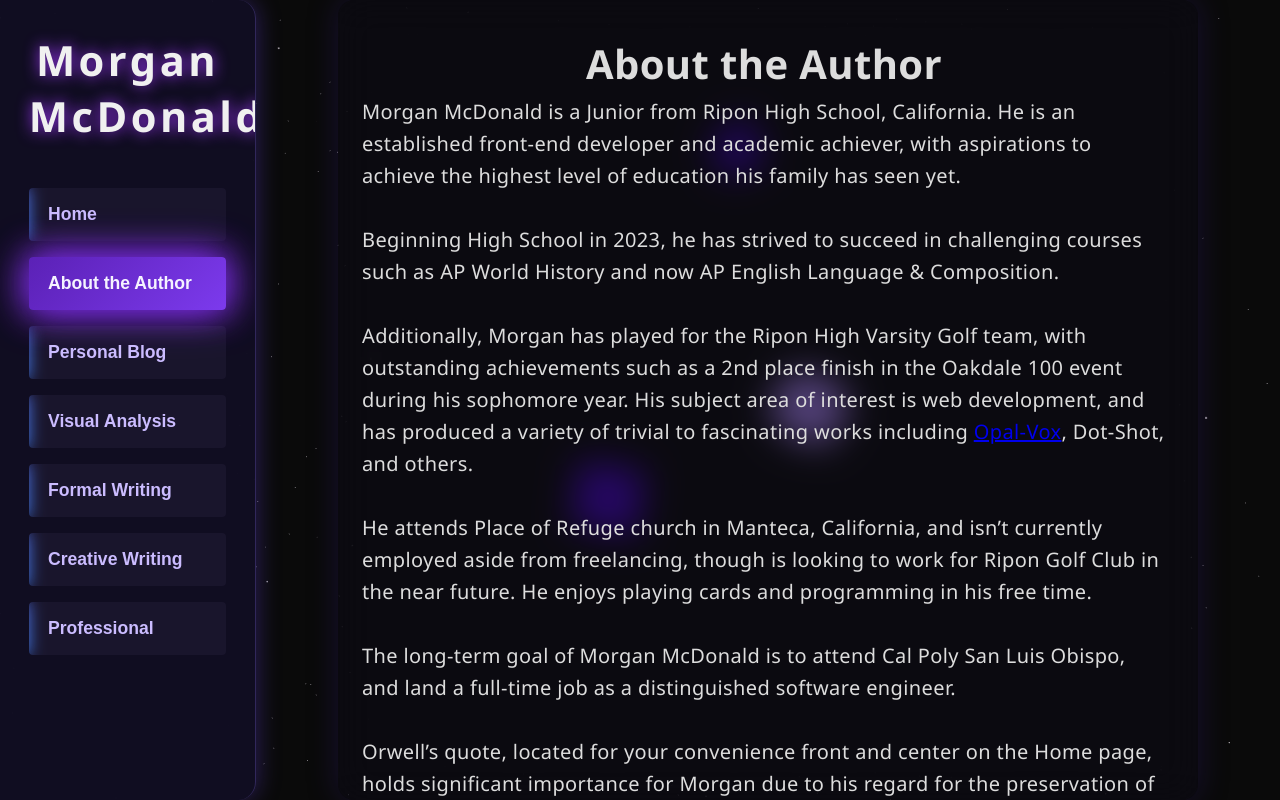
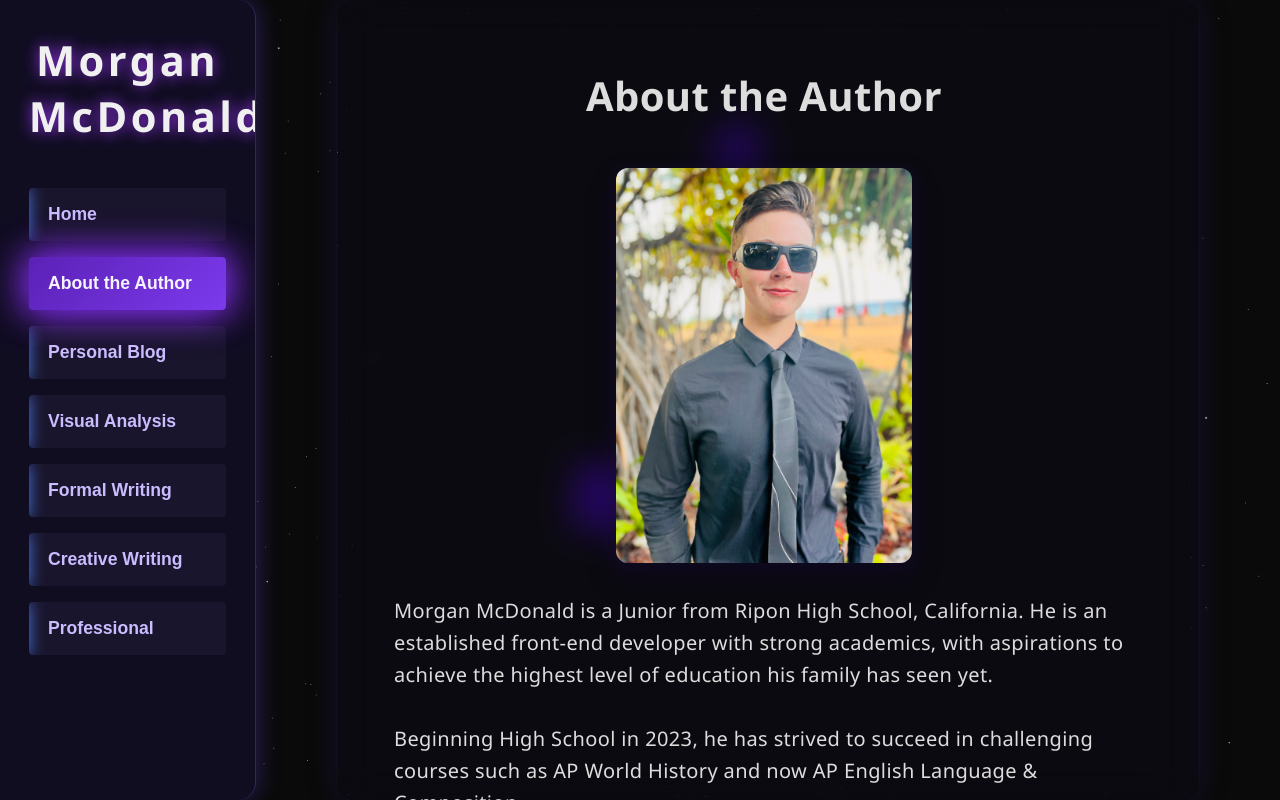
Before and after one commit to YesitsmePop/lang_portfolio, a React (Vite) app: page / in a window 1280 px wide. Both pictures are taken after a click on the button "About the Author". Built offline with nearby package versions, Linux system fonts and the light colour scheme.

Commit message:
Fixed some overflow, added a picture, fixed positioning

```diff
--- a/src/pages/About.jsx
+++ b/src/pages/About.jsx
@@ -1,8 +1,27 @@
+import "./stickers.css";
+import React, { useState, useEffect} from "react";
+
+const stickers = [
+  {id: 1, src: "/sticker1.JPG", alt: "Sticker"},
+];
+
 export default function About() {
+
+  const [showStickers, setShowStickers] = useState(false);
+  useEffect(() => {
+      const timeout = setTimeout(() => setShowStickers(true), 300);
+      return () => clearTimeout(timeout);
+    }, []);
+
   return (
     <div className="page">
       <h1>About the Author</h1>
-      <p>Morgan McDonald is a Junior from Ripon High School, California. He is an established front-end developer and academic achiever, with aspirations to achieve the highest level of education his family has seen yet.<br></br> <br></br>
+      <div className={`stickerbook ${showStickers ? "show" : ""}`}>
+        {stickers.map(({ id, src, alt }) => (
+          <img key={id} src={src} alt={alt} className={`sticker sticker-${id} weird-sticker`} />
+        ))}
+      </div>
+      <p>Morgan McDonald is a Junior from Ripon High School, California. He is an established front-end developer with strong academics, with aspirations to achieve the highest level of education his family has seen yet.<br></br> <br></br>
         Beginning High School in 2023, he has strived to succeed in challenging courses such as AP World History and now AP English Language & Composition.<br></br> <br></br>
         Additionally, Morgan has played for the Ripon High Varsity Golf team, with outstanding achievements such as a 2nd place finish in the Oakdale 100 event during his sophomore year. His subject area of interest is web development, and has produced a variety of trivial to fascinating works including <a href="https://opal-vox.vercel.app/" target="_blank">Opal-Vox</a>, Dot-Shot, and others. <br></br> <br></br>
         He attends Place of Refuge church in Manteca, California, and isn’t currently employed aside from freelancing, though is looking to work for Ripon Golf Club in the near future. He enjoys playing cards and programming in his free time. <br></br> <br></br>
--- a/src/pages/CreativeWriting.jsx
+++ b/src/pages/CreativeWriting.jsx
@@ -2,27 +2,27 @@ import React, { useState } from "react";
 import "./WritingTabs.css";
 
 const creativeSubtabs = [
-  { id: "tab1", label: "subtab 1" },
-  { id: "tab2", label: "subtab 2" },
-  { id: "tab3", label: "subtab 3" },
+  { id: "tab1", label: "I Am Poem" },
+  { id: "tab2", label: "Haiku" },
+  { id: "tab3", label: "etc..." },
 ];
 
 const creativeContent = {
   tab1: (
     <div>
-      <h2>Something Here</h2>
+      <h2>I Am Poem</h2>
       <p>More Work Here</p>
     </div>
   ),
   tab2: (
     <div>
-      <h2>Something Here</h2>
+      <h2>Haiku</h2>
       <p>More Work Here</p>
     </div>
   ),
   tab3: (
     <div>
-      <h2>Something Here</h2>
+      <h2>etc...</h2>
       <p>More Work Here</p>
     </div>
   ),
--- a/src/pages/FormalWriting.jsx
+++ b/src/pages/FormalWriting.jsx
@@ -2,27 +2,27 @@ import React, { useState } from "react";
 import "./WritingTabs.css";
 
 const formalSubtabs = [
-  { id: "tab1", label: "subtab 1" },
-  { id: "tab2", label: "subtab 2" },
-  { id: "tab3", label: "subtab 3" },
+  { id: "tab1", label: "Rhetorical Analysis" },
+  { id: "tab2", label: "Argument" },
+  { id: "tab3", label: "Synthesis" },
 ];
 
 const formalContent = {
   tab1: (
     <div>
-      <h2>subtab 1</h2>
+      <h2>Rhetorical Analysis</h2>
       <p>This will eventually be a well thought out piece of work</p>
     </div>
   ),
   tab2: (
     <div>
-      <h2>subtab 2</h2>
+      <h2>Argument</h2>
       <p>This will eventually be a well thought out piece of work</p>
     </div>
   ),
   tab3: (
     <div>
-      <h2>subtab 3</h2>
+      <h2>Synthesis</h2>
       <p>This will eventually be a well thought out piece of work</p>
     </div>
   ),
--- a/src/pages/Homepage.jsx
+++ b/src/pages/Homepage.jsx
@@ -2,9 +2,9 @@ import React, { useEffect, useState } from "react";
 import "./stickers.css";
 
 const stickers = [
-  {id: 1, src: "/sticker1.JPG", alt: "Sticker 1"},
+  {id: 1, src: "/sticker3.JPG", alt: "Sticker 1"},
   {id: 2, src: "/sticker2.JPG", alt: "Sticker 2"},
-  {id: 3, src: "/sticker3.JPG", alt: "Sticker 3"}
+//  {id: 3, src: "/sticker3.JPG", alt: "Sticker 3"}
 ];
 
 export default function Homepage() {
@@ -22,19 +22,18 @@ export default function Homepage() {
 
       <div>
         <h1 className="main-title">Morgan McDonald</h1>
-        <p>Period 2</p>
       </div>
+
+      <p className="quote">
+        "Who controls the past controls the future. Who controls the present controls the past."
+      </p>
+      <p>-George Orwell (Eric Arthur Blair), 1984</p>
 
       <div className={`stickerbook ${showStickers ? "show" : ""}`}>
         {stickers.map(({ id, src, alt }) => (
           <img key={id} src={src} alt={alt} className={`sticker sticker-${id}`} />
         ))}
       </div>
-
-      <p className="quote">
-        "Who controls the past controls the future. Who controls the present controls the past."
-      </p>
-      <p>-George Orwell, 1984</p>
     </div>
   );
 }
--- a/src/pages/stickers.css
+++ b/src/pages/stickers.css
@@ -34,7 +34,6 @@
   text-shadow: 0 0 10px rgba(255, 255, 255, 0.2);
 }
 
-/* Sticker base style */
 .sticker {
   width: 40%;
   height: 40%;
@@ -54,6 +53,11 @@
   /* Start smaller and rotated */
   transform: scale(0.6) rotateZ(-20deg) rotateX(5deg);
   animation-fill-mode: forwards;
+}
+
+.weird-sticker {
+  margin-top: 0 !important;
+  margin-bottom: 2rem !important;
 }
 
 /* Animate stickers individually with slight delay and unique rotation */
--- a/src/styles/theme.css
+++ b/src/styles/theme.css
@@ -37,6 +37,7 @@ body, html, #root {
   position: relative;
   user-select: none;
   overflow-y: auto;
+  overflow-x: hidden;
 }
 
 /* Sidebar name */
@@ -135,7 +136,8 @@ body, html, #root {
   display: flex;
   align-items: center;
   flex-direction: column;
-  height: 90%;
+  height: fit-content;
+  padding: 2rem;
 }
 
 /* Background Canvas */
@@ -157,7 +159,6 @@ body, html, #root {
     text-align: center;
     font-size: 1.1rem;
     line-height: 1.5;
-
 }
 
 /* Scrollbar */
```
